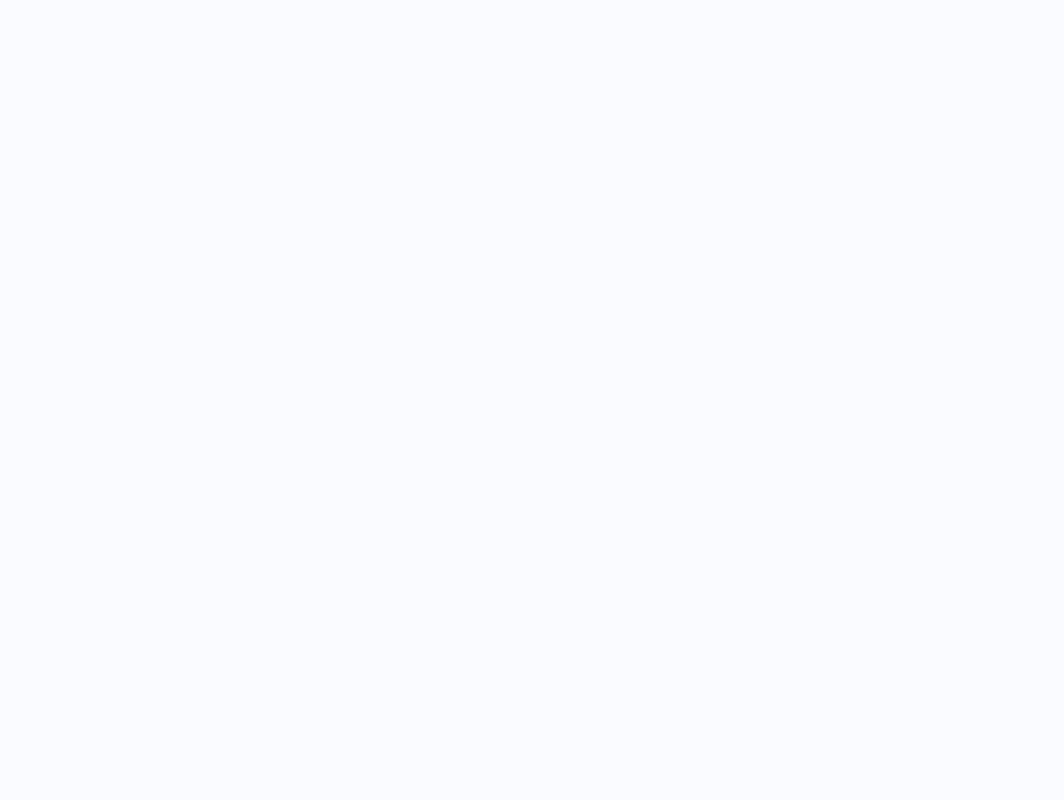
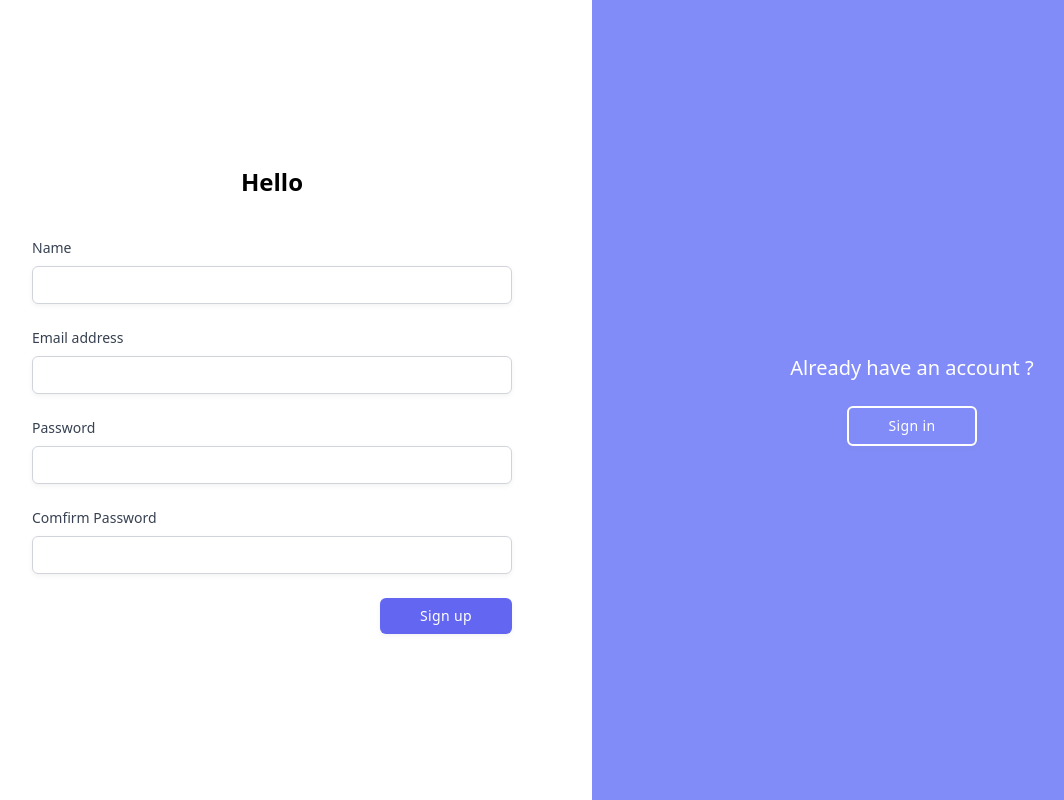
Before and after one commit to stephanrusu/learn-vue-ts, a Vue app: page /auth/sign-up in a window 1280 px wide. Shown: the whole page, without its empty margins (48-1112 px from the left). Built offline with nearby package versions, Linux system fonts and the light colour scheme.

Commit message:
Update on auth ui

```diff
--- a/src/components/auth/ForgotPassword.vue
+++ b/src/components/auth/ForgotPassword.vue
@@ -1,5 +1,37 @@
 <template>
-  <div></div>
+  <div class="flex flex-row flex-wrap h-screen">
+    <div class="flex-auto bg-white max-w-1/2 flex items-center justify-center">
+      <div class="w-3/4 flex flex-col">
+        <div class="font-bold text-2xl mb-10 text-center">Forgot you password ?</div>
+        <div class="mb-6">
+          <label for="email" class="block text-sm font-medium text-gray-700">Email address</label>
+          <input
+            id="email"
+            type="email"
+            name="email"
+            class="focus:border-indigo-300 mt-2 block w-full sm:text-sm border-gray-300 rounded-md shadow-small focus:shadow-small-2"
+          />
+        </div>
+        <div class="flex flex-row items-center justify-end">
+          <button
+            type="button"
+            class="text-white px-10 py-2 rounded-md text-sm font-medium tracking-wide shadow-small bg-indigo-500 hover:bg-indigo-600 ease-in transition-colors"
+          >
+            Reset
+          </button>
+        </div>
+      </div>
+    </div>
+    <div class="flex-auto bg-indigo-400 max-w-1/2 flex flex-col items-center justify-center">
+      <div class="text-white text-xl font-medium mb-6">Already have an account ?</div>
+      <router-link
+        :to="{ name: 'sign-in' }"
+        class="text-white px-10 py-2 rounded-md text-sm font-medium tracking-wide shadow-small border-solid border-2 border-white ease-in transition-colors hover:bg-gray-50 hover:text-indigo-500"
+      >
+        Sign in
+      </router-link>
+    </div>
+  </div>
 </template>
 
 <script>
--- a/src/components/auth/SignIn.vue
+++ b/src/components/auth/SignIn.vue
@@ -1,10 +1,19 @@
 <template>
-  <div class="flex flex-row flex-wrap space-x-4 h-full">
-    <div class="flex-auto bg-indigo-400 max-w-1/2 shadow-tiny"></div>
-    <div class="flex-auto max-w-1/2 flex items-center justify-center">
-      <div class="bg-white px-4 py-8 shadow-card rounded-md w-3/4">
-        <div class="mb-4">
-          <label for="email" class="block text-sm font-medium text-gray-700">Email</label>
+  <div class="flex flex-row flex-wrap h-screen">
+    <div class="flex-auto bg-indigo-400 max-w-1/2 flex flex-col items-center justify-center">
+      <div class="text-white text-xl font-medium mb-6">Don't have an account ?</div>
+      <router-link
+        :to="{ name: 'sign-up' }"
+        class="text-white px-10 py-2 rounded-md text-sm font-medium tracking-wide shadow-small border-solid border-2 border-white ease-in transition-colors hover:bg-gray-50 hover:text-indigo-500"
+      >
+        Sign up
+      </router-link>
+    </div>
+    <div class="flex-auto bg-white max-w-1/2 flex items-center justify-center">
+      <div class="w-3/4 flex flex-col">
+        <div class="font-bold text-2xl mb-10 text-center">Welcome</div>
+        <div class="mb-6">
+          <label for="email" class="block text-sm font-medium text-gray-700">Email address </label>
           <input
             id="email"
             type="email"
@@ -12,7 +21,7 @@
             class="focus:border-indigo-300 mt-2 block w-full sm:text-sm border-gray-300 rounded-md shadow-small focus:shadow-small-2"
           />
         </div>
-        <div class="mb-4">
+        <div class="mb-6">
           <label for="password" class="block text-sm font-medium text-gray-700">Password</label>
           <input
             id="password"
@@ -22,7 +31,9 @@
           />
         </div>
         <div class="flex flex-row items-center justify-between">
-          <div class="text-xs text-gray-600">Forgot your password ?</div>
+          <router-link :to="{ name: 'forget-pass' }" class="text-sm text-indigo-600 font-medium">
+            Forgot your password?
+          </router-link>
           <button
             type="button"
             class="text-white px-10 py-2 rounded-md text-sm font-medium tracking-wide shadow-small bg-indigo-500 hover:bg-indigo-600 ease-in transition-colors"
--- a/src/components/auth/SignUp.vue
+++ b/src/components/auth/SignUp.vue
@@ -1,5 +1,64 @@
 <template>
-  <div></div>
+  <div class="flex flex-row flex-wrap h-screen">
+    <div class="flex-auto bg-white max-w-1/2 flex items-center justify-center">
+      <div class="w-3/4 flex flex-col">
+        <div class="font-bold text-2xl mb-10 text-center">Hello</div>
+        <div class="mb-6">
+          <label for="name" class="block text-sm font-medium text-gray-700">Name</label>
+          <input
+            id="name"
+            type="text"
+            name="name"
+            class="focus:border-indigo-300 mt-2 block w-full sm:text-sm border-gray-300 rounded-md shadow-small focus:shadow-small-2"
+          />
+        </div>
+        <div class="mb-6">
+          <label for="email" class="block text-sm font-medium text-gray-700">Email address</label>
+          <input
+            id="email"
+            type="email"
+            name="email"
+            class="focus:border-indigo-300 mt-2 block w-full sm:text-sm border-gray-300 rounded-md shadow-small focus:shadow-small-2"
+          />
+        </div>
+        <div class="mb-6">
+          <label for="password" class="block text-sm font-medium text-gray-700">Password</label>
+          <input
+            id="password"
+            type="password"
+            name="password"
+            class="focus:border-indigo-300 mt-2 block w-full sm:text-sm border-gray-300 rounded-md shadow-small focus:shadow-small-2"
+          />
+        </div>
+        <div class="mb-6">
+          <label for="comfirm-password" class="block text-sm font-medium text-gray-700">Comfirm Password</label>
+          <input
+            id="comfirm-password"
+            type="password"
+            name="comfirm-password"
+            class="focus:border-indigo-300 mt-2 block w-full sm:text-sm border-gray-300 rounded-md shadow-small focus:shadow-small-2"
+          />
+        </div>
+        <div class="flex flex-row items-center justify-end">
+          <button
+            type="button"
+            class="text-white px-10 py-2 rounded-md text-sm font-medium tracking-wide shadow-small bg-indigo-500 hover:bg-indigo-600 ease-in transition-colors"
+          >
+            Sign up
+          </button>
+        </div>
+      </div>
+    </div>
+    <div class="flex-auto bg-indigo-400 max-w-1/2 flex flex-col items-center justify-center">
+      <div class="text-white text-xl font-medium mb-6">Already have an account ?</div>
+      <router-link
+        :to="{ name: 'sign-in' }"
+        class="text-white px-10 py-2 rounded-md text-sm font-medium tracking-wide shadow-small border-solid border-2 border-white ease-in transition-colors hover:bg-gray-50 hover:text-indigo-500"
+      >
+        Sign in
+      </router-link>
+    </div>
+  </div>
 </template>
 
 <script>
--- a/src/views/Auth.vue
+++ b/src/views/Auth.vue
@@ -1,6 +1,8 @@
 <template>
-  <div class="flex-auto">
-    <router-view />
+  <div class="flex-auto h-full font-sans">
+    <transition name="fade" mode="out-in" :duration="300" appear>
+      <router-view />
+    </transition>
   </div>
 </template>
 
```
